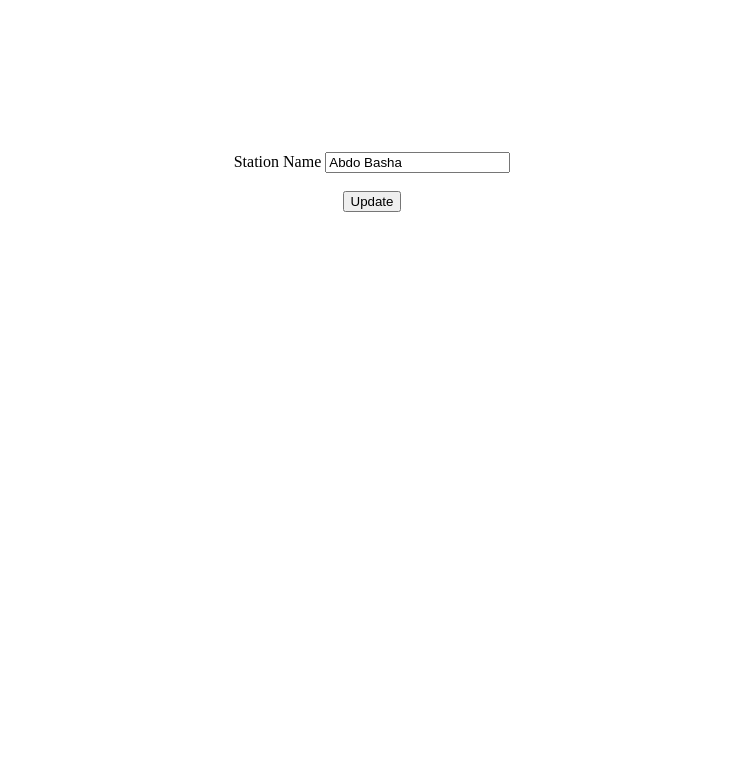
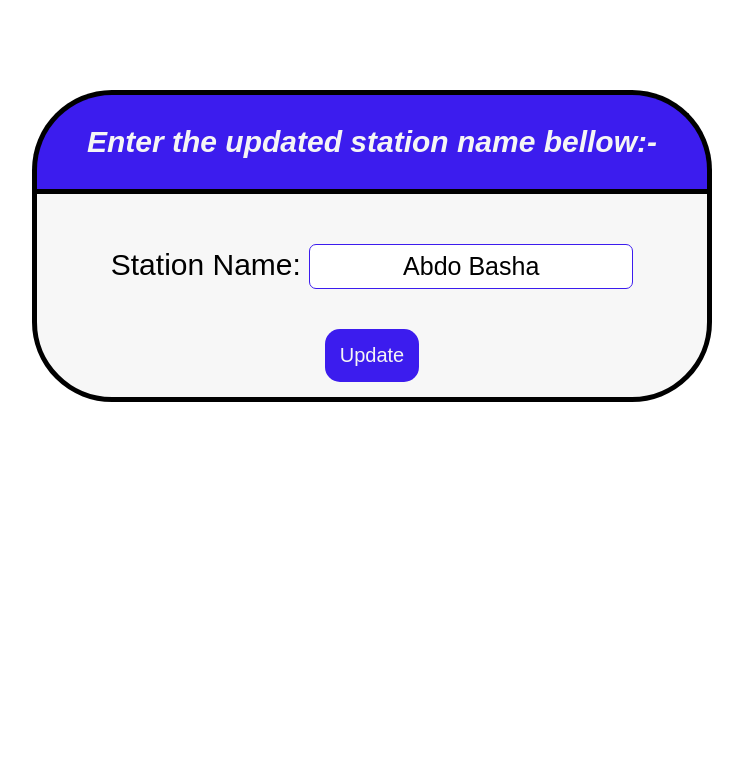
Before and after one commit to nouka01/TrainTicketingSystem, a PHP site: page /edit-station.php?id=12 in a window 1280 px wide. Shown: the top 783 px of the page, without its empty margins (268-1011 px from the left). Run offline with PHP 8.4, Linux system fonts and the light colour scheme; data comes from the database, SQL or seed files in the repository.

Commit message:
Few changes

```diff
--- /dev/null
+++ b/css/edit-station.css
@@ -0,0 +1,73 @@
+body {
+    font-family: 'Poppins', sans-serif;
+    text-align: center;
+    margin: auto;
+    font-size: 30px;
+    width: fit-content;
+    margin: auto;
+    margin-top: 7%;
+
+
+
+}
+
+.main-header {
+    width: inherit;
+    /* margin: auto; */
+    border: 5px black solid;
+    border-radius: 80px;
+    border-bottom-left-radius: unset;
+    border-bottom-right-radius: unset;
+    font-style: italic;
+    font-weight: bold;
+    background-color: rgb(60, 28, 238);
+    color: whitesmoke;
+    padding: 30px 50px;
+    border-bottom: unset;
+
+}
+
+p {
+    margin: unset;
+}
+
+.my-form {
+    border: 5px black solid;
+    border-radius: 80px;
+    border-top-left-radius: unset;
+    border-top-right-radius: unset;
+    background-color: rgba(245, 245, 245, 0.813);
+    padding: 50px 0px 15px 0px;
+
+}
+
+
+
+input {
+    font-size: 25px;
+    border: 1.5px rgb(60, 28, 238) solid;
+    padding: 7px 0px;
+    margin: auto;
+    border-radius: 7px;
+    /* white-space: nowrap; */
+    text-overflow: ellipsis;
+    text-align: center;
+}
+
+
+#submitButton {
+
+    margin-top: 40px;
+    border-radius: 15px;
+    color: whitesmoke;
+    background-color: rgb(60, 28, 238);
+    border: 0px black solid;
+    border-color: unset;
+    font-size: 20px;
+    padding: 15px;
+    width: unset;
+}
+
+#submitButton:hover {
+    background-color: rgb(37, 19, 142);
+}
--- a/edit-station.php
+++ b/edit-station.php
@@ -1,3 +1,14 @@
+<!DOCTYPE html>
+<html lang="en">
+<head>
+    <meta charset="UTF-8">
+    <meta http-equiv="X-UA-Compatible" content="IE=edge">
+    <meta name="viewport" content="width=device-width, initial-scale=1.0">
+    <title>Edit Station</title>
+    <link rel="stylesheet" href="CSS/edit-station.css">
+</head>
+<body>
+
 <?php session_start();
 require_once 'database/dbConnection.php';
 $stationId = $_GET['id'];
@@ -11,21 +22,34 @@ if($row){
     $stationName = $row['stations'];
 }
 ?>
-<center><br><br><br><br><br><br><br><br>
-<form action = "" method = 'POST'>
 
-    Station Name <input type = 'text' name = 'station-name' required value = '<?php echo $stationName;?>' ><br><br>
-                <input type = 'submit' name = 'submit-edit' value = 'Update'>
+<div class="main-header">
+    <p>Enter the updated station name bellow:-</p>
+</div>
 
+<form class="my-form"  method = 'POST'>
+
+    <div class="station-name-input">
+        <label for="statioName">Station Name: </label>
+        <input id="statioName" type = 'text' name = 'station-name' required minlength="3" maxlength="150" value = '<?php echo $stationName;?>'  >
+    </div>
+
+    <div class="submit-button">
+        <input id="submitButton" type = 'submit' name = 'submit-edit' value = 'Update'>
+    </div>
 </form>
-</center>
-
-<?php
-
-if(isset($_POST['submit-edit'])){
 
 
 
+
+
+
+
+
+
+
+<?php
+if(isset($_POST['submit-edit'])){
     $stationNAME = $_POST['station-name'];
     $updateNameSQL = "UPDATE stations SET stations = '$stationNAME' WHERE station_id = '$stationId' ";
     $execute = mysqli_query($conn,$updateNameSQL);
@@ -35,7 +59,7 @@ if(isset($_POST['submit-edit'])){
         echo "<script>window.location.href = 'train-stations.php';</script>";
 
     }
-
 }
-
 ?>
+</body>
+</html>
--- a/train-stations.php
+++ b/train-stations.php
@@ -75,7 +75,10 @@ $query = mysqli_query($conn,$sql);
                                                  <td><?php echo $row['stations']; ?>
                                                 <form action = 'deleteStation.php?action=remove&id=<?php echo $row['station_id'];?>' method = 'POST'>
                                                     <input id="delete-station-button" type = 'submit' name = 'delete' value = 'Delete' >
-                                                    <a href = 'edit-station.php?action=edit&id=<?php echo $row['station_id'];?>'>Edit Station</a>
+                                                    <div class="button-to-edit-station">
+                                                        <a id="edit-station-button" href = 'edit-station.php?action=edit&id=<?php echo $row['station_id'];?>'>Edit Station</a>
+                                                    </div>
+
                                                    </td>
                                                 </form>
 
```
Also changed, not shown: css/admin-panel.css (+17 -1 lines).
